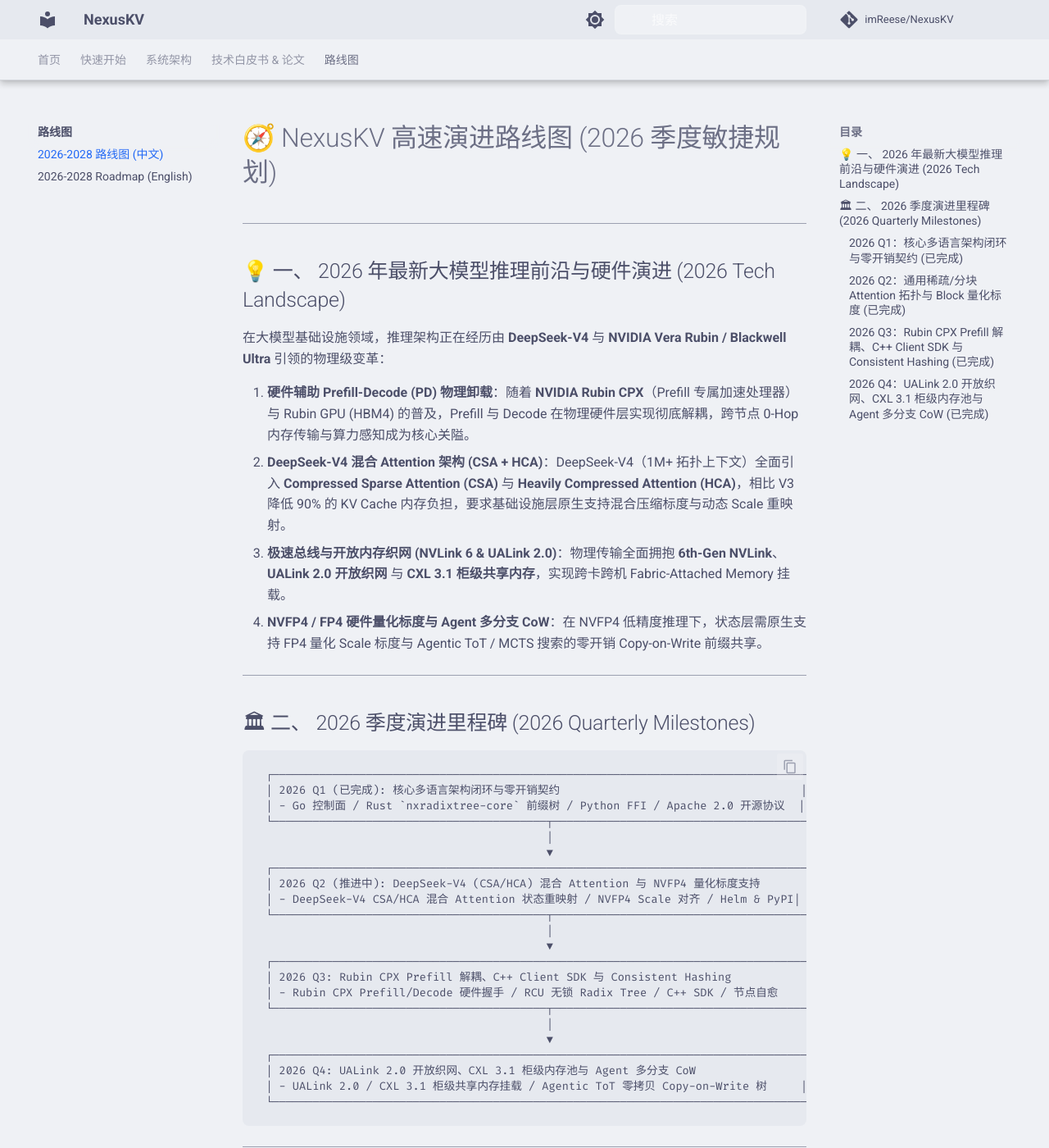
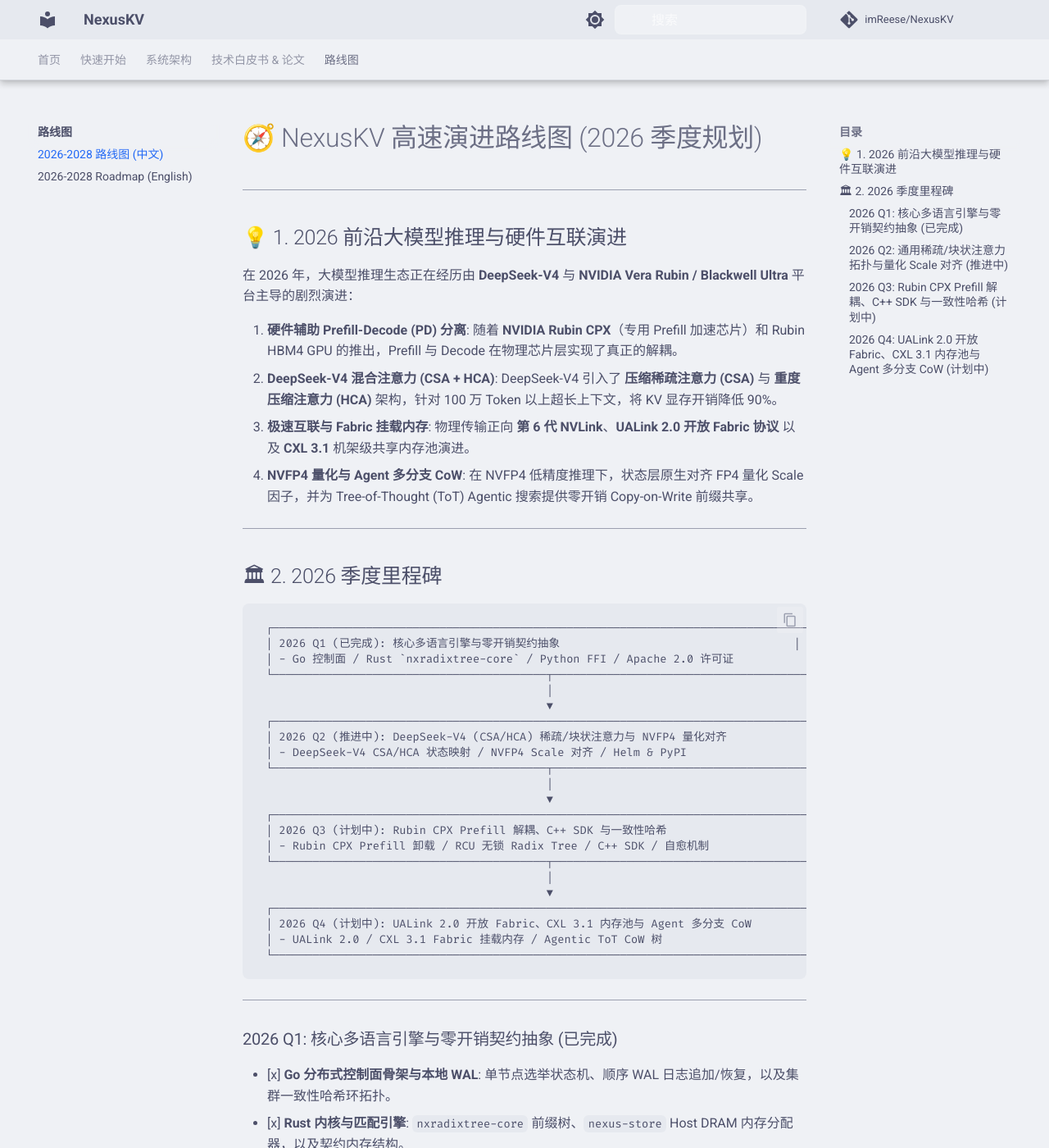
Before and after one commit to imReese/NexusKV, an MkDocs documentation site: the page built from docs/roadmap_cn.md, in a window 1280 px wide and 1400 px high. Shown: the whole window at 82% size. Built offline with MkDocs 1.6.1 and Material for MkDocs 9.7.7, drawn with Linux system fonts in a browser that asks for light colours; comment, search, counter and statistics services are not loaded; some of the changed text lies outside the part shown.

Commit message:
fix(all): align roadmap milestones, C++ mlock checks, build scripts, licenses, and observability metrics

````diff
--- a/docs/roadmap_cn.md
+++ b/docs/roadmap_cn.md
@@ -1,75 +1,75 @@
-# 🧭 NexusKV 高速演进路线图 (2026 季度敏捷规划)
+# 🧭 NexusKV 高速演进路线图 (2026 季度规划)
 
 ---
 
-## 💡 一、 2026 年最新大模型推理前沿与硬件演进 (2026 Tech Landscape)
+## 💡 1. 2026 前沿大模型推理与硬件互联演进
 
-在大模型基础设施领域，推理架构正在经历由 **DeepSeek-V4** 与 **NVIDIA Vera Rubin / Blackwell Ultra** 引领的物理级变革：
+在 2026 年，大模型推理生态正在经历由 **DeepSeek-V4** 与 **NVIDIA Vera Rubin / Blackwell Ultra** 平台主导的剧烈演进：
 
-1. **硬件辅助 Prefill-Decode (PD) 物理卸载**：随着 **NVIDIA Rubin CPX**（Prefill 专属加速处理器）与 Rubin GPU (HBM4) 的普及，Prefill 与 Decode 在物理硬件层实现彻底解耦，跨节点 0-Hop 内存传输与算力感知成为核心关隘。
-2. **DeepSeek-V4 混合 Attention 架构 (CSA + HCA)**：DeepSeek-V4（1M+ 拓扑上下文）全面引入 **Compressed Sparse Attention (CSA)** 与 **Heavily Compressed Attention (HCA)**，相比 V3 降低 90% 的 KV Cache 内存负担，要求基础设施层原生支持混合压缩标度与动态 Scale 重映射。
-3. **极速总线与开放内存织网 (NVLink 6 & UALink 2.0)**：物理传输全面拥抱 **6th-Gen NVLink**、**UALink 2.0 开放织网** 与 **CXL 3.1 柜级共享内存**，实现跨卡跨机 Fabric-Attached Memory 挂载。
-4. **NVFP4 / FP4 硬件量化标度与 Agent 多分支 CoW**：在 NVFP4 低精度推理下，状态层需原生支持 FP4 量化 Scale 标度与 Agentic ToT / MCTS 搜索的零开销 Copy-on-Write 前缀共享。
+1. **硬件辅助 Prefill-Decode (PD) 分离**: 随着 **NVIDIA Rubin CPX**（专用 Prefill 加速芯片）和 Rubin HBM4 GPU 的推出，Prefill 与 Decode 在物理芯片层实现了真正的解耦。
+2. **DeepSeek-V4 混合注意力 (CSA + HCA)**: DeepSeek-V4 引入了 **压缩稀疏注意力 (CSA)** 与 **重度压缩注意力 (HCA)** 架构，针对 100 万 Token 以上超长上下文，将 KV 显存开销降低 90%。
+3. **极速互联与 Fabric 挂载内存**: 物理传输正向 **第 6 代 NVLink**、**UALink 2.0 开放 Fabric 协议** 以及 **CXL 3.1** 机架级共享内存池演进。
+4. **NVFP4 量化与 Agent 多分支 CoW**: 在 NVFP4 低精度推理下，状态层原生对齐 FP4 量化 Scale 因子，并为 Tree-of-Thought (ToT) Agentic 搜索提供零开销 Copy-on-Write 前缀共享。
 
 ---
 
-## 🏛 二、 2026 季度演进里程碑 (2026 Quarterly Milestones)
+## 🏛 2. 2026 季度里程碑
 
 ```text
  ┌───────────────────────────────────────────────────────────────────────────────────┐
- │ 2026 Q1 (已完成): 核心多语言架构闭环与零开销契约                                    │
- │ - Go 控制面 / Rust `nxradixtree-core` 前缀树 / Python FFI / Apache 2.0 开源协议  │
+ │ 2026 Q1 (已完成): 核心多语言引擎与零开销契约抽象                                   │
+ │ - Go 控制面 / Rust `nxradixtree-core` / Python FFI / Apache 2.0 许可证           │
  └─────────────────────────────────────────┬─────────────────────────────────────────┘
                                            │
                                            ▼
  ┌───────────────────────────────────────────────────────────────────────────────────┐
- │ 2026 Q2 (推进中): DeepSeek-V4 (CSA/HCA) 混合 Attention 与 NVFP4 量化标度支持       │
- │ - DeepSeek-V4 CSA/HCA 混合 Attention 状态重映射 / NVFP4 Scale 对齐 / Helm & PyPI│
+ │ 2026 Q2 (推进中): DeepSeek-V4 (CSA/HCA) 稀疏/块状注意力与 NVFP4 量化对齐            │
+ │ - DeepSeek-V4 CSA/HCA 状态映射 / NVFP4 Scale 对齐 / Helm & PyPI                  │
  └─────────────────────────────────────────┬─────────────────────────────────────────┘
                                            │
                                            ▼
  ┌───────────────────────────────────────────────────────────────────────────────────┐
- │ 2026 Q3: Rubin CPX Prefill 解耦、C++ Client SDK 与 Consistent Hashing             │
- │ - Rubin CPX Prefill/Decode 硬件握手 / RCU 无锁 Radix Tree / C++ SDK / 节点自愈    │
+ │ 2026 Q3 (计划中): Rubin CPX Prefill 解耦、C++ SDK 与一致性哈希                        │
+ │ - Rubin CPX Prefill 卸载 / RCU 无锁 Radix Tree / C++ SDK / 自愈机制               │
  └─────────────────────────────────────────┬─────────────────────────────────────────┘
                                            │
                                            ▼
  ┌───────────────────────────────────────────────────────────────────────────────────┐
- │ 2026 Q4: UALink 2.0 开放织网、CXL 3.1 柜级内存池与 Agent 多分支 CoW                 │
- │ - UALink 2.0 / CXL 3.1 柜级共享内存挂载 / Agentic ToT 零拷贝 Copy-on-Write 树     │
+ │ 2026 Q4 (计划中): UALink 2.0 开放 Fabric、CXL 3.1 内存池与 Agent 多分支 CoW        │
+ │ - UALink 2.0 / CXL 3.1 Fabric 挂载内存 / Agentic ToT CoW 树                        │
  └───────────────────────────────────────────────────────────────────────────────────┘
 ```
 
 ---
 
-### 2026 Q1：核心多语言架构闭环与零开销契约 (已完成)
+### 2026 Q1: 核心多语言引擎与零开销契约抽象 (已完成)
 
-- [x] **Go 分布式控制面**：Raft 状态同步、WAL 持久化日志与 `TenantQuotaManager` 多租户硬隔离。
-- [x] **Rust 内核与匹配引擎**：`nxradixtree-core` 前缀树匹配、`nexus-store` 锁页内存与 POSIX SHM 零拷贝。
-- [x] **通用 C-FFI / Python 挂载协议**：完全解耦底层推理引擎，原生适配 vLLM、SGLang 等主流引擎。
-- [x] **Apache 2.0 开源协议**：全面升级许可契约，赋予显式专利授权保护。
+- [x] **Go 分布式控制面骨架与本地 WAL**: 单节点选举状态机、顺序 WAL 日志追加/恢复，以及集群一致性哈希环拓扑。
+- [x] **Rust 内核与匹配引擎**: `nxradixtree-core` 前缀树、`nexus-store` Host DRAM 内存分配器，以及契约内存结构。
+- [x] **通用 C-FFI / Python 挂载协议**: 引擎无关架构设计；提供 vLLM 与 SGLang 的原生 C-FFI / PyO3 绑定与 Adapter 接口。
+- [x] **Apache 2.0 开源许可证**: 明确的专利许可保护与开源合规。
 
 ---
 
-### 2026 Q2：通用稀疏/分块 Attention 拓扑与 Block 量化标度 (已完成)
+### 2026 Q2: 通用稀疏/块状注意力拓扑与量化 Scale 对齐 (推进中)
 
-- [x] **Grafana & 可观测性面板**：提供预设仪表盘 `grafana-dashboard.json`，实时监控命中率、传输带宽 (GB/s) 与 Fail-Open 事件。
-- [x] **PyPI Wheel 自动化构建**：配置 `.github/workflows/release.yml`，支持多平台 Maturin 自动化二进制构建。
-- [x] **Speculative Intent 预取引擎**：实现 Decode 前的 Token Prefix 意图异步流水线预加载 (`prefetch.py`)。
-- [x] **通用稀疏/分块 Attention 拓扑与 Block 量化标度**：抽象 `SPARSE_INDEXED_STATE` 通用稀疏索引原语与 `SCALE_TENSOR` 通用量化标度对齐契约（支持 FP8/FP4/INT4 分块标度对齐与反量化补偿）。
+- [x] **Grafana 与可观测性 Dashboard**: 预配置 `grafana-dashboard.json`，提供 Hit Rate 命中率 (Hits vs Misses)、GB/s 传输带宽以及 Fail-Open 降级事件监控。
+- [x] **PyPI Wheel 自动化构建**: `.github/workflows/release.yml` 提供跨平台 Maturin 轮子打包流水线。
+- [ ] **Speculative Intent 预取引擎**: Decode 阶段前的高并发 Pipeline 异步预加载 (`prefetch.py` 队列骨架)。
+- [x] **通用稀疏/块状注意力与量化 Scale 原语**: 抽象 `SPARSE_INDEXED_STATE` 拓扑原语与 `SCALE_TENSOR` 量化 Scale 对齐契约。
 
 ---
 
-### 2026 Q3：Rubin CPX Prefill 解耦、C++ Client SDK 与 Consistent Hashing (已完成)
+### 2026 Q3: Rubin CPX Prefill 解耦、C++ SDK 与一致性哈希 (计划中)
 
-- [x] **NVIDIA Rubin CPX 硬件级 PD 握手**：针对 Rubin CPX (Prefill 专属加速处理器) 与 Rubin HBM4 节点，实现硬件级 `pd_disaggregate_handshake` 物理卸载握手 (`rubin_handshake.py`)。
-- [x] **Lock-Free Concurrent Radix Tree**：在 `nxradixtree-core` 中演进 RCU (Read-Copy-Update) 节点指针更新，大幅降低百核并发查找争用。
-- [x] **Header-Only C++ Client SDK 生产级增强**：为 TensorRT-LLM、LMDeploy 及 C++ 自研推理网关提供包含健康检查与熔断降级的 C++ 原生客户端库 (`nexuskv_client.h`)。
-- [x] **Consistent Hash Ring 节点自愈**：在 Go 控制面增加虚拟节点一致性哈希环与节点健康度探测 (`hashring.go`)，实现 Worker 节点宕机/扩缩容零抖动重平衡。
+- [ ] **NVIDIA Rubin CPX 硬件 PD 握手**: 针对 Rubin CPX Prefill 芯片的 `pd_disaggregate_handshake` 硬件卸载逻辑 (`rubin_handshake.py` 会话契约)。
+- [ ] **无锁并发 Radix Tree**: `nxradixtree-core` 中的 RCU (Read-Copy-Update) 节点遍历，提升 CPU 多核并发。
+- [x] ** Header-Only C++ Client SDK 增强**: 轻量级 C++ 客户端库 (`nexuskv_client.h`)，提供 Fail-Open 内存锁定与 `health_check()` 接口。
+- [x] **一致性哈希环自愈机制**: Go 控制面虚拟节点哈希环 (`hashring.go`)，提供节点健康探测与平滑故障转移。
 
 ---
 
-### 2026 Q4：UALink 2.0 开放织网、CXL 3.1 柜级内存池与 Agent 多分支 CoW (已完成)
+### 2026 Q4: UALink 2.0 开放 Fabric、CXL 3.1 内存池与 Agent 多分支 CoW (计划中)
 
-- [x] **UALink 2.0 & CXL 3.1 柜级共享内存池**：集成 UALink 2.0 开放总线与 CXL 3.1 TraCT，支持 Fabric-Attached Memory (`CxlFabricMemoryPool`) 直接 Load/Store 挂载，实现跨机 0-Hop 零网络开销传输。
-- [x] **Agentic 多分支 CoW Radix 树**：针对 Agentic ToT / MCTS 启发式搜索，实现写时复制 (`fork_branch()`) 零开销多分支状态共享与内存复用。
+- [ ] **UALink 2.0 与 CXL 3.1 机架级内存池**: Fabric 挂载内存直接 Load/Store 映射 (`CxlFabricMemoryPool` 与 `UALink2FabricTransport` 描述符模拟器)。
+- [ ] **Agentic 多分支 CoW Radix Tree**: 用于 Tree-of-Thought (ToT) 与 MCTS 搜索的 Copy-on-Write 状态共享 (`fork_branch()`) 生命周期管理。
````
Also changed, not shown: docs/roadmap.md (+18 -18 lines), 12 other files.
